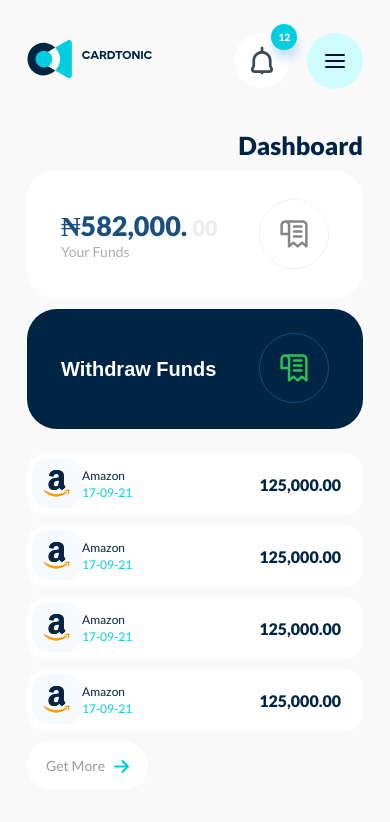
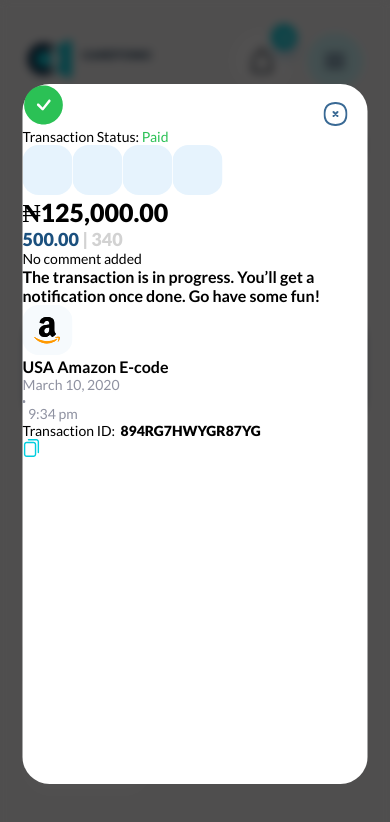
Before and after one commit to class-ified/cardtonic-dashboard, a React (Create React App) app: page / in a window 390 px wide. Shown: the top 822 px of the page. Built offline with nearby package versions, Linux system fonts and the light colour scheme.

Commit message:
partial mobile transaction list ui

```diff
--- a/package.json
+++ b/package.json
@@ -24,7 +24,7 @@
   },
   "scripts": {
     "start": "react-scripts start",
-    "build": "react-scripts build",
+    "build": "CI= react-scripts build",
     "test": "react-scripts test",
     "eject": "react-scripts eject",
     "lint": "eslint \"src/**/*.{js,jsx}\" --quiet"
--- a/src/components/DesktopTransactionDetailsPopup.jsx
+++ b/src/components/DesktopTransactionDetailsPopup.jsx
@@ -84,8 +84,6 @@ const FailedBody = () => {
 
 const DesktopDetailsPopup = ({openPopup, handlePopupView}) => {
 
-    const popupRef = useRef()
-
     // close popup via handlePopupView function prop from
     const closePopup = () => {
         handlePopupView(false)
@@ -94,7 +92,7 @@ const DesktopDetailsPopup = ({openPopup, handlePopupView}) => {
     return (
         <>
             {openPopup &&
-                <div className="desktop-history-detailbox" ref={popupRef}>
+                <div className="desktop-history-detailbox">
                     <button className="cancel-btn" onClick={closePopup}>
                         <svg width="28" height="28" viewBox="0 0 28 28" fill="none" xmlns="http://www.w3.org/2000/svg">
                             <path d="M1.50971 9.59507C2.45076 5.58323 5.58324 2.45076 9.59507 1.50971C12.4924 0.830097 15.5076 0.830096 18.4049 1.50971C22.4168 2.45076 25.5492 5.58324 26.4903 9.59507C27.1699 12.4924 27.1699 15.5076 26.4903 18.4049C25.5492 22.4168 22.4168 25.5492 18.4049 26.4903C15.5076 27.1699 12.4924 27.1699 9.59507 26.4903C5.58324 25.5492 2.45076 22.4168 1.50971 18.4049C0.830096 15.5076 0.830096 12.4924 1.50971 9.59507Z" stroke="#FF2E2E" stroke-width="2"/>
--- a/src/components/MobileTransactionDetailsPopup.jsx
+++ b/src/components/MobileTransactionDetailsPopup.jsx
@@ -1,6 +1,151 @@
-const MobileDetailsPopup = () => {
+/* eslint-disable jsx-a11y/alt-text */
+import successIcon from "../assets/images/icon-success.svg"
+import amazonIcon from "../assets/images/icons/amazon.svg"
+import blankIcon from "../assets/images/blank-icon.svg"
+import copyIcon from "../assets/images/copy-icon.svg"
+
+const Unfailed = () => {
     return (
-        <div style={{position: 'fixed'}}>mobile popup</div>
+        <>
+            <div className="top-indicator">
+                <img src={successIcon} alt="check" />
+                <h3 className="text-regular text-xs text-black">Transaction Status: <span style={{color: '#2BC155'}}>Paid</span></h3>
+            </div>
+
+            <div className="image-box">
+                <img src={blankIcon} />
+                <img src={blankIcon} />
+                <img src={blankIcon} />
+                <img src={blankIcon} />
+            </div>
+
+            <div className="amount-box">
+                <h2 className="text-regular text-vbold text-medium">₦125,000.00</h2>
+                <h3 className="text-18 text-blue text-vbold">500.00 <span style={{color: '#D2D2D2'}}>| 340</span></h3>
+            </div>
+
+            <div className="comment-box">
+                <h3 className="text-xs text-black text-regular">No comment added</h3>
+            </div>
+
+            <h3 className="text-regular text-small text-bold">
+                The transaction is in progress.
+                You’ll get a notification once done.
+                Go have some fun!
+            </h3>
+
+            <div className="info-card">
+                <div className="icon-box">
+                    <img src={amazonIcon} />
+                </div>
+
+                <div className="text-box">
+                    <h3 className="text-small text-black">USA Amazon E-code</h3>
+
+                    <div className="text-box-date">
+                        <h3 className="text-xs text-regular" style={{color: '#8F92A1'}}>
+                            March 10, 2020 &nbsp;&nbsp;
+                        </h3>
+
+                        <span>
+                            <svg width="3" height="3" viewBox="0 0 3 3" fill="none" xmlns="http://www.w3.org/2000/svg">
+                                <circle cx="1.5" cy="1.5" r="1.5" fill="#8F92A1"/>
+                            </svg>
+                        </span>
+
+                        <h3 className="text-xs text-regular" style={{color: '#8F92A1'}}>&nbsp;&nbsp;9:34 pm</h3>
+                    </div>
+                </div>
+            </div>
+
+            <div className="transaction-id"><h3 className="text-xs text-black text-regular">Transaction ID:&nbsp;&nbsp;<span className="text-vbold">894RG7HWYGR87YG</span></h3> <button><img src={copyIcon} /></button></div>
+        </>
+    )
+}
+
+const Failed = () => {
+    return (
+        <>
+            <div className="top-indicator">
+                <img src={successIcon} alt="check" />
+                <h3 className="text-regular text-xs text-black">Transaction Status: <span style={{color: '#2BC155'}}>Paid</span></h3>
+            </div>
+
+            <div className="image-box">
+                <img src={blankIcon} />
+                <img src={blankIcon} />
+                <img src={blankIcon} />
+                <img src={blankIcon} />
+            </div>
+
+            <div className="amount-box">
+                <h2 className="text-regular text-vbold text-medium">₦125,000.00</h2>
+                <h3 className="text-18 text-blue text-vbold">500.00 <span style={{color: '#D2D2D2'}}>| 340</span></h3>
+            </div>
+
+            <div className="comment-box">
+                <h3 className="text-xs text-black text-regular">No comment added</h3>
+            </div>
+
+            <h3 className="text-regular text-small text-bold">
+                The transaction is in progress.
+                You’ll get a notification once done.
+                Go have some fun!
+            </h3>
+
+            <div className="info-card">
+                <div className="icon-box">
+                    <img src={amazonIcon} />
+                </div>
+
+                <div className="text-box">
+                    <h3 className="text-small text-black">USA Amazon E-code</h3>
+
+                    <div className="text-box-date">
+                        <h3 className="text-xs text-regular" style={{color: '#8F92A1'}}>
+                            March 10, 2020 &nbsp;&nbsp;
+                        </h3>
+
+                        <span>
+                            <svg width="3" height="3" viewBox="0 0 3 3" fill="none" xmlns="http://www.w3.org/2000/svg">
+                                <circle cx="1.5" cy="1.5" r="1.5" fill="#8F92A1"/>
+                            </svg>
+                        </span>
+
+                        <h3 className="text-xs text-regular" style={{color: '#8F92A1'}}>&nbsp;&nbsp;9:34 pm</h3>
+                    </div>
+                </div>
+            </div>
+
+            <div className="transaction-id"><h3 className="text-xs text-black text-regular">Transaction ID:&nbsp;&nbsp;<span className="text-vbold">894RG7HWYGR87YG</span></h3> <button><img src={copyIcon} /></button></div>
+        </>
+    )
+}
+
+
+const MobileDetailsPopup = ({openPopup, handlePopupOpen}) => {
+    const closePopup = () => {
+        handlePopupOpen(false)
+    }
+
+    return (
+        <>
+            {openPopup &&
+                <div className="mobile-history-detailbox">
+                    <div className="content-box">
+                        <button className="cancel-button" onClick={closePopup}>
+                            <svg width="24" height="24" viewBox="0 0 24 24" fill="none" xmlns="http://www.w3.org/2000/svg">
+                                <path d="M1.43129 8.27275C2.22757 4.87812 4.87812 2.22757 8.27275 1.43129C10.7243 0.856236 13.2757 0.856235 15.7273 1.43129C19.1219 2.22757 21.7724 4.87812 22.5687 8.27275C23.1438 10.7243 23.1438 13.2757 22.5687 15.7272C21.7724 19.1219 19.1219 21.7724 15.7272 22.5687C13.2757 23.1438 10.7243 23.1438 8.27276 22.5687C4.87812 21.7724 2.22757 19.1219 1.43129 15.7273C0.856235 13.2757 0.856235 10.7243 1.43129 8.27275Z" stroke="#3A6A95" stroke-width="2"/>
+                                <path d="M14 10L10 14M14 14L10 10" stroke="#3A6A95" stroke-width="2" stroke-linecap="round"/>
+                            </svg>
+                        </button>
+
+                        <Unfailed />
+
+                    </div>
+                </div>
+            }
+        </>
     )
 }
 
--- a/src/components/MobileTransactionsTable.jsx
+++ b/src/components/MobileTransactionsTable.jsx
@@ -1,6 +1,10 @@
-export const MobileTableBody = () => {
+export const MobileTableBody = ({handlePopupOpen}) => {
+    const openPopup = () => {
+        handlePopupOpen(true)
+    }
+
     return (
-        <div className="mobile-history-body">
+        <div className="mobile-history-body" onClick={openPopup}>
             <div className="left">
                 <div className="icon-box">
                     <svg width="50" height="50" viewBox="0 0 50 50" fill="none" xmlns="http://www.w3.org/2000/svg">
--- a/src/sass/components/_mobile-history.scss
+++ b/src/sass/components/_mobile-history.scss
@@ -1,4 +1,7 @@
-.mobile-history-body {
+.mobile-history {
+
+
+    &-body {
         background-color: $color-white;
         border-radius: 2rem;
         padding: .5rem;
@@ -19,3 +22,34 @@
             }
         }
     }
+
+
+    &-detailbox {
+        position: fixed;
+        top: 0;
+        left: 0;
+        z-index: 11;
+        height: 100vh;
+        width: 100vw;
+        background: rgba(8, 6, 6, 0.7);
+        backdrop-filter: blur(5px);
+        overflow-y: auto;
+
+        .content-box {
+            width: 34.5rem;
+            height: 70rem;
+            background-color: white;
+            border-radius: 2.7rem;
+            position: absolute;
+            top: 10%;
+            left: 50%;
+            transform: translateX(-50%);
+
+            .cancel-button {
+                position: absolute;
+                top: 1.8rem;
+                right: 2rem;
+            }
+        }
+    }
+}
--- a/src/views/dashboard/HistoryMobile.jsx
+++ b/src/views/dashboard/HistoryMobile.jsx
@@ -1,5 +1,6 @@
 import { MobileTableBody } from "../../components/MobileTransactionsTable"
 import { GetMoreButton } from "../../components/Buttons"
+import MobileDetailsPopup from "../../components/MobileTransactionDetailsPopup"
 
 
 import { useState } from "react"
@@ -14,7 +15,8 @@ const HistoryMobile = () => {
 
     return (
         <div className="mobile-history">
-            <MobileTableBody />
+            <MobileDetailsPopup openPopup={openPopup} handlePopupOpen={handlePopupOpen} />
+            <MobileTableBody handlePopupOpen={handlePopupOpen} />
             <MobileTableBody />
             <MobileTableBody />
             <MobileTableBody />
```
Lines whose indentation alone changed are shown as unchanged.
